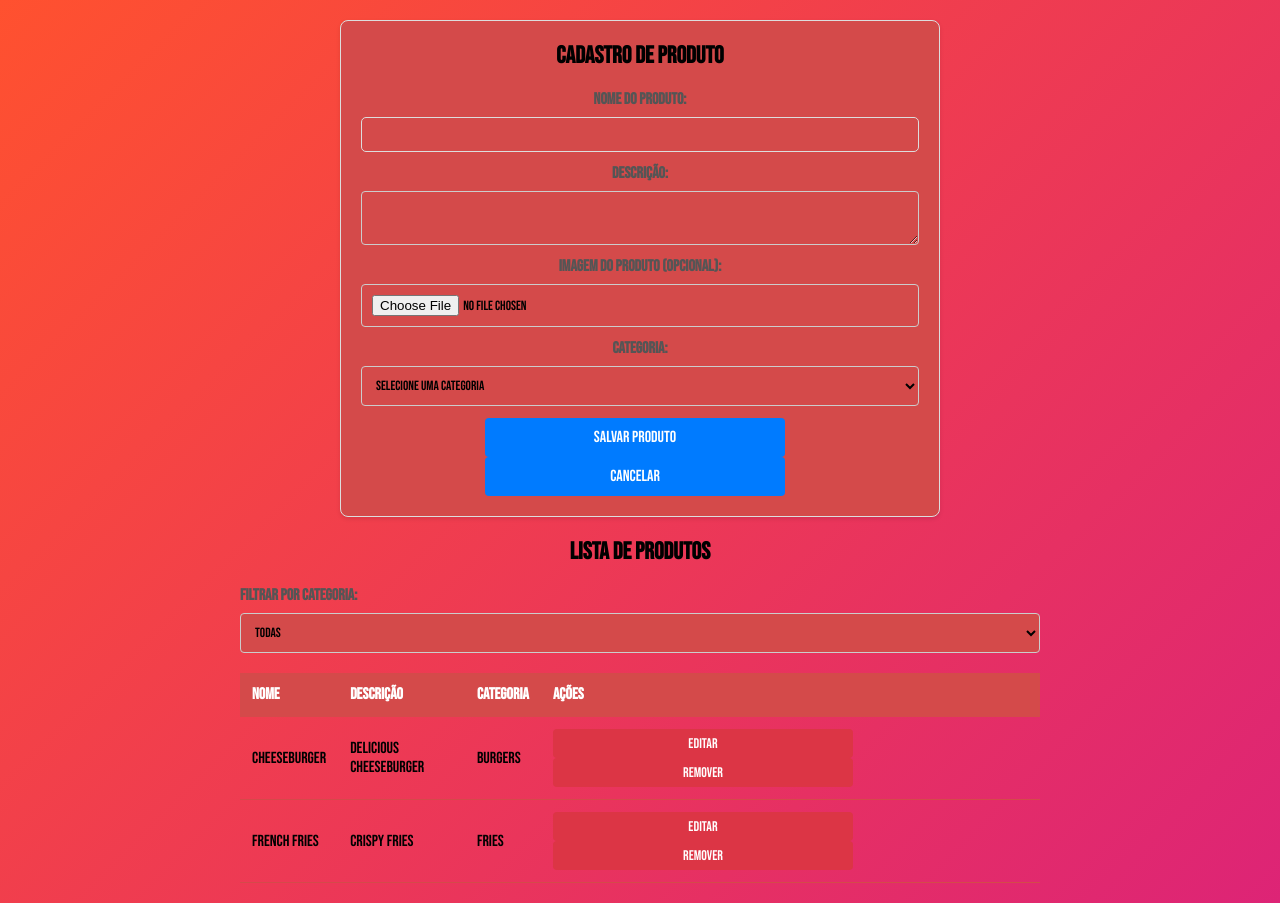
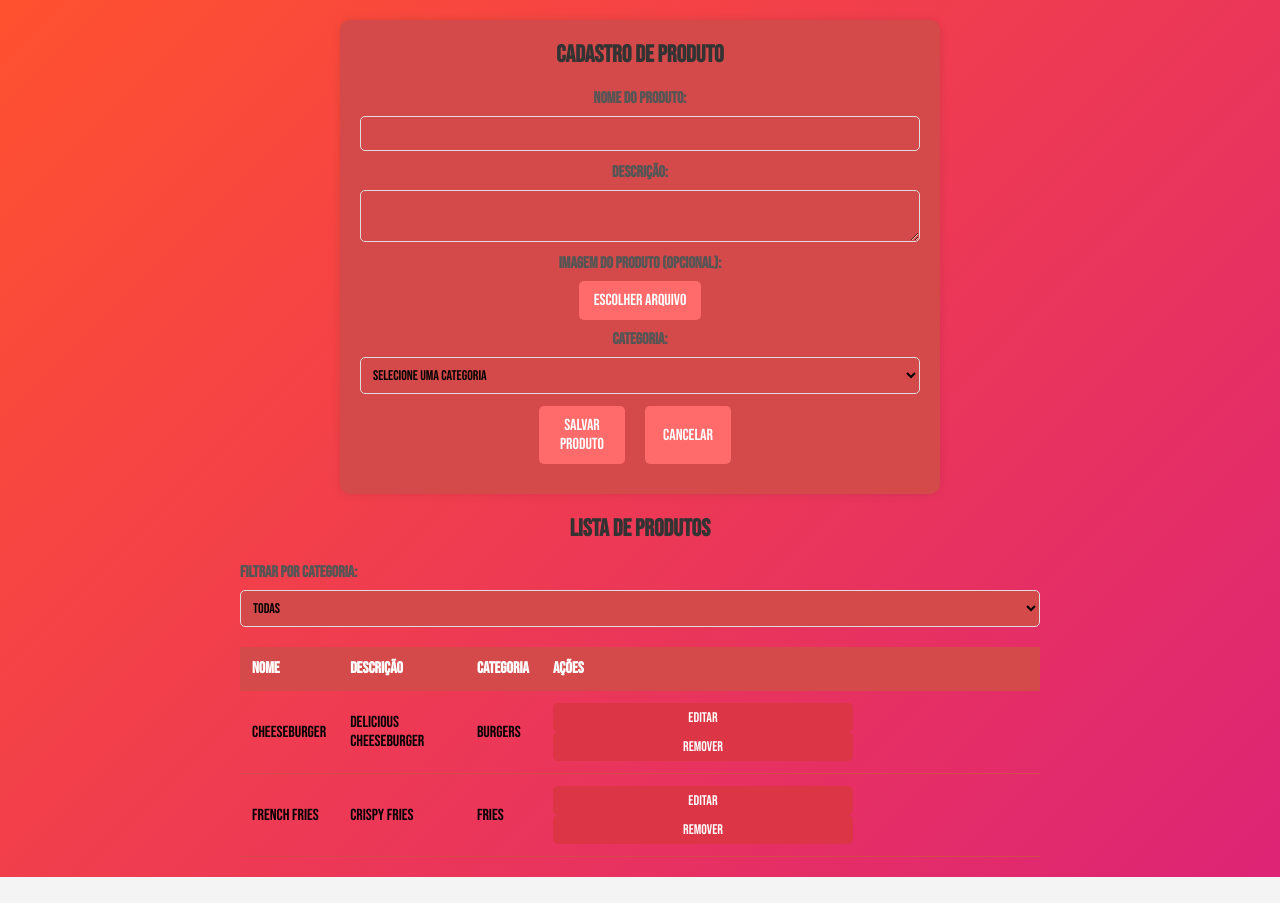
Before and after one commit to ArtuurVinicius/Hamburgueria-Front, a React (Vite) app: page /cadastro-produtos in a window 1280 px wide. After the commit the page ends 877 px from the top, so only its background shows below. Built offline with nearby package versions, Linux system fonts and the light colour scheme.

Commit message:
fix(correcao-css):correção e melhoria dos arquivos css.

```diff
--- a/src/pages/CadastroCliente/style.css
+++ b/src/pages/CadastroCliente/style.css
@@ -1,4 +1,3 @@
-/* Estilo geral */
 body {
     font-family: Arial, sans-serif;
     background-color: #f4f4f4;
@@ -10,22 +9,19 @@ body {
     min-height: 100vh;
   }
 
-  /* Container principal */
   .container {
-    background-color: #ff6b6b;
+    background-color: #d44a4a;
     padding: 20px;
     border-radius: 10px;
     box-shadow: 0 0 10px rgba(0, 0, 0, 0.1);
     width: 400px;
   }
 
-  /* Título principal */
   h1 {
     color: #333;
     text-align: center;
   }
 
-  /* Formulário */
   form {
     display: flex;
     flex-direction: column;
@@ -67,7 +63,6 @@ body {
     background-color: #d44a4a;
   }
 
-  /* Lista de Clientes */
   ul {
     list-style: none;
     padding: 0;
@@ -102,7 +97,6 @@ body {
     opacity: 0.9;
   }
 
-  /* Mensagens de Erro */
   p {
     color: red;
     font-weight: bold;
--- a/src/pages/CadastroProdutos/index.jsx
+++ b/src/pages/CadastroProdutos/index.jsx
@@ -77,14 +77,16 @@ function CadProdutos() {
         ></textarea>
 
         <label htmlFor="product-image">Imagem do Produto (opcional):</label>
+        <div className="file-input-wrapper">
+          <button type="button" className="custom-file-button">Escolher Arquivo</button>
           <input
             type="file"
             id="product-image"
-          className="cadastro"
             name="image"
             accept="image/*"
             onChange={handleFormChange}
           />
+        </div>
 
         <label htmlFor="product-category">Categoria:</label>
         <select
@@ -103,10 +105,12 @@ function CadProdutos() {
           ))}
         </select>
 
+        <div className="button-group">
           <button className="botaoCadastro" type="submit">Salvar Produto</button>
           <button className="botaoCadastro" type="reset" onClick={() => setForm({ name: '', description: '', image: null, category: '' })}>
             Cancelar
           </button>
+        </div>
       </form>
 
       <div className="product-list">
--- a/src/pages/CadastroProdutos/style.css
+++ b/src/pages/CadastroProdutos/style.css
@@ -1,4 +1,14 @@
-/* Centraliza o container principal */
+body {
+    font-family: Arial, sans-serif;
+    background-color: #f4f4f4;
+    margin: 0;
+    padding: 0;
+    display: flex;
+    justify-content: center;
+    align-items: center;
+    min-height: 100vh;
+  }
+
   .product-management {
     display: flex;
     flex-direction: column;
@@ -6,89 +16,125 @@
     margin: 20px;
   }
 
-/* Estiliza o formulário */
   .product-form {
     width: 100%;
     max-width: 600px;
     padding: 20px;
-    border: 1px solid #ddd;
-    border-radius: 8px;
-    box-shadow: 0 2px 4px rgba(0, 0, 0, 0.1);
-    background-color: #d44a4a; /* Cor mais escura */
+    border-radius: 10px;
+    box-shadow: 0 0 10px rgba(0, 0, 0, 0.1);
+    background-color: #d44a4a;
     margin-bottom: 20px;
     display: flex;
     flex-direction: column;
     align-items: center;
   }
 
-/* Estiliza o título do formulário */
   .product-form h2 {
+    color: #333;
     text-align: center;
     margin-bottom: 20px;
   }
 
-/* Estiliza os labels do formulário */
   .product-form label {
+    font-weight: bold;
+    margin-bottom: 8px;
+    color: #555;
     display: block;
-    margin-bottom: 8px;
   }
 
-/* Estiliza os campos de entrada do formulário */
   .product-form input,
   .product-form textarea,
   .product-form select {
     width: 100%;
-    padding: 10px;
+    padding: 8px;
     margin-bottom: 12px;
-    border: 1px solid #ccc;
-    border-radius: 4px;
+    border: 1px solid #ddd;
+    border-radius: 5px;
+    box-sizing: border-box;
+    font-size: 14px;
   }
 
-/* Estiliza os botões do formulário */
-.product-form button {
-    padding: 10px 20px;
-    border: none;
-    border-radius: 4px;
-    background-color: #007bff;
-    color: white;
-    font-size: 16px;
-    cursor: pointer;
-    margin-right: 10px;
+  /* Estilização personalizada para o botão de input de arquivo */
+  .file-input-wrapper {
+    position: relative;
+    overflow: hidden;
     display: inline-block;
   }
 
-.product-form button:hover {
-    background-color: #0056b3;
+  .file-input-wrapper input[type="file"] {
+    font-size: 100px;
+    position: absolute;
+    left: 0;
+    top: 0;
+    opacity: 0;
   }
 
-/* Garante que os botões fiquem lado a lado */
+  .custom-file-button {
+    background-color: #ff6b6b;
+    color: white;
+    padding: 10px 20px;
+    border-radius: 5px;
+    border: none;
+    cursor: pointer;
+    font-size: 16px;
+    display: inline-block;
+    transition: background-color 0.3s;
+  }
+
+  .custom-file-button:hover {
+    background-color: #d44a4a;
+    cursor: pointer;
+  }
+
+  .product-form button {
+    padding: 10px;
+    background-color: #ff6b6b;
+    color: white;
+    border: none;
+    border-radius: 5px;
+    cursor: pointer;
+    font-size: 16px;
+    transition: background-color 0.3s;
+    width: 100%;
+    max-width: 150px;
+    margin-right: 10px;
+  }
+
+  .product-form button:hover {
+    background-color: #d44a4a;
+  }
+
   .product-form .button-group {
     display: flex;
-    gap: 10px; /* Espaçamento entre os botões */
+    gap: 10px;
   }
 
-/* Estiliza a lista de produtos */
   .product-list {
     width: 100%;
     max-width: 800px;
   }
 
   .product-list h2 {
+    color: #333;
     text-align: center;
     margin-bottom: 20px;
   }
 
   .product-list label {
+    font-weight: bold;
     margin-bottom: 8px;
+    color: #555;
     display: block;
   }
 
   .product-list select {
     width: 100%;
-    padding: 10px;
+    padding: 8px;
     margin-bottom: 20px;
-    border: 1px solid #ccc;
-    border-radius: 4px;
+    border: 1px solid #ddd;
+    border-radius: 5px;
+    box-sizing: border-box;
+    font-size: 14px;
   }
 
   .product-list table {
@@ -100,34 +146,30 @@
   .product-list td {
     padding: 12px;
     text-align: left;
-    border-bottom: 1px solid #d44a4a; /* Linha de borda mais escura */
+    border-bottom: 1px solid #d44a4a;
   }
 
   .product-list th {
-    background-color: #d44a4a; /* Cor mais escura */
+    background-color: #d44a4a;
     color: white;
-}
-
-.product-list tr:hover {
-    background-color: #f1f1f1;
   }
 
   .product-list button {
     padding: 6px 12px;
     border: none;
-    border-radius: 4px;
+    border-radius: 5px;
     background-color: #dc3545;
     color: white;
     font-size: 14px;
     cursor: pointer;
     margin-right: 5px;
+    transition: background-color 0.3s;
   }
 
   .product-list button:hover {
     background-color: #c82333;
   }
 
-/* Adiciona a classe cadastro */
   .cadastro {
-    background-color: #d44a4a; /* Cor mais escura */
+    background-color: #d44a4a;
   }
--- a/src/pages/CategoriaAlimentos/style.css
+++ b/src/pages/CategoriaAlimentos/style.css
@@ -1,69 +1,100 @@
-/* Centraliza o contêiner principal */
+body {
+  font-family: Arial, sans-serif;
+  background-color: #f4f4f4;
+  margin: 0;
+  padding: 0;
+  display: flex;
+  justify-content: center;
+  align-items: center;
+  min-height: 100vh;
+}
+
+.container {
+  background-color: #d44a4a;
+  padding: 20px;
+  border-radius: 10px;
+  box-shadow: 0 0 10px rgba(0, 0, 0, 0.1);
+  width: 400px;
+}
+
 .category-manager {
-  padding: 20px;
   display: flex;
   flex-direction: column;
   align-items: center;
   justify-content: center;
-  height: 100vh; /* Garante que o contêiner ocupa a altura total da tela */
 }
 
-/* Centraliza o formulário de categoria */
 .category-form {
   margin-bottom: 20px;
   display: flex;
   flex-direction: column;
   align-items: center;
+  width: 100%;
 }
 
 .category-form input {
-  padding: 10px;
+  padding: 8px;
   margin-bottom: 10px;
-  border: 1px solid #ccc;
-  width: 300px; /* Ajusta a largura do input */
-  text-align: center; /* Centraliza o texto do input */
+  border: 1px solid #ddd;
+  border-radius: 5px;
+  width: 100%;
+  box-sizing: border-box;
+  font-size: 14px;
+  text-align: center;
 }
 
 .category-form button {
-  padding: 10px 20px;
-  background-color: #007bff;
-  color: #fff;
+  padding: 10px;
+  background-color: #ff6b6b;
+  color: white;
   border: none;
+  border-radius: 5px;
   cursor: pointer;
-  width: 200px; /* Ajusta a largura do botão */
-  text-align: center; /* Centraliza o texto do botão */
+  font-size: 16px;
+  width: 100%;
+  transition: background-color 0.3s;
 }
 
 .category-form button:hover {
-  background-color: #0056b3;
+  background-color: #d44a4a;
 }
 
-/* Centraliza a lista de categorias */
 .category-list {
-  list-style-type: none;
+  list-style: none;
   padding: 0;
-  width: 100%; /* Garante que a lista ocupe a largura total disponível */
-  max-width: 400px; /* Define um máximo de largura */
+  width: 100%;
 }
 
 .category-list li {
+  background-color: #f9f9f9;
+  border: 1px solid #ddd;
+  margin-bottom: 10px;
+  padding: 10px;
+  border-radius: 5px;
   display: flex;
   align-items: center;
   justify-content: space-between;
-  padding: 10px;
-  border-bottom: 1px solid #ddd;
 }
 
-/* Estiliza os botões da lista */
 .category-list button {
-  margin-left: 5px;
   padding: 5px 10px;
   border: none;
+  border-radius: 5px;
   cursor: pointer;
+  transition: opacity 0.3s;
+}
+
+.category-list button:first-child {
+  background-color: #007bff;
+  margin-right: 5px;
+}
+
+.category-list button:last-child {
+  background-color: #dc3545;
 }
 
 .category-list button:hover {
-  opacity: 0.8;
+  opacity: 0.9;
 }
 
 #tituloGerenciamento {
@@ -72,4 +103,6 @@
   -webkit-text-fill-color: transparent;
   font-size: 48px;
   font-weight: bold;
+  text-align: center;
+  margin-bottom: 20px;
 }
```
Lines whose indentation alone changed are shown as unchanged.
